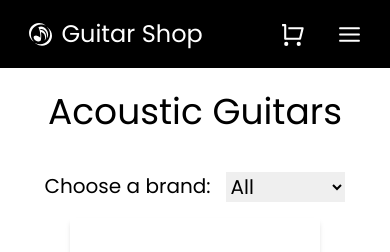
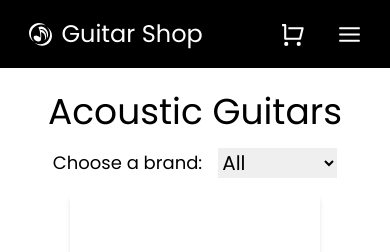
Before and after one commit to carlospsvieira/Guitar-Shop, a React (Vite) app: page /acoustic in a window 390 px wide. Shown: the top 252 px of the page. Built offline with nearby package versions, Linux system fonts and the light colour scheme.

Commit message:
adds toastify to login button

```diff
--- a/package.json
+++ b/package.json
@@ -15,7 +15,8 @@
     "react-dom": "^18.2.0",
     "react-icons": "^4.7.1",
     "react-router-dom": "^6.8.1",
-    "react-scroll-to-top": "^3.0.0"
+    "react-scroll-to-top": "^3.0.0",
+    "react-toastify": "^9.1.1"
   },
   "devDependencies": {
     "@types/react": "^18.0.27",
--- a/src/App.css
+++ b/src/App.css
@@ -116,4 +116,8 @@
     font-size: medium;
     text-align: center;
   }
+
+  label {
+    font-size: large;
+  }
 }
--- a/src/App.jsx
+++ b/src/App.jsx
@@ -1,5 +1,7 @@
 import { Routes, Route } from "react-router-dom";
 import "./App.css";
+import 'react-toastify/dist/ReactToastify.css'
+import { ToastContainer } from "react-toastify";
 import ScrollToTop from "react-scroll-to-top";
 import Footer from "./components/Footer";
 import Navbar from "./components/Navbar";
@@ -19,6 +21,7 @@ function App() {
       <Navbar />
       <main>
         <ScrollToTop className="px-[5px]" />
+        <ToastContainer limit={1} />
         <Routes>
           <Route path="/" element={<Home />} />
           <Route path="acoustic" element={<Guitars />} />
--- a/src/components/Filter.jsx
+++ b/src/components/Filter.jsx
@@ -30,8 +30,8 @@ function Filter() {
   };
 
   return (
-    <div className="p-10">
-      <div className="flex justify-center gap-4 mb-4 text-xl">
+    <div className="px-10">
+      <div className="flex justify-center items-center gap-4 my-4 text-xl">
         <label htmlFor="brand">Choose a brand: </label>
         <select name="brand" id="brand" onChange={handleChange}>
           <option value="All">All</option>
--- a/src/pages/Login.jsx
+++ b/src/pages/Login.jsx
@@ -1,6 +1,7 @@
 import React, { useContext, useState } from "react";
 import { Link, useNavigate } from "react-router-dom";
 import { Context } from "../context/AddProvider";
+import { toast } from "react-toastify";
 
 function Login() {
   const { user, setUser } = useContext(Context);
@@ -10,7 +11,12 @@ function Login() {
 
   const handleClick = () => {
     localStorage.setItem("user", JSON.stringify(user));
-    navigate("/profile");
+    navigate(-1);
+    toast.success("Welcome!", {
+      position: toast.POSITION.TOP_CENTER,
+      autoClose: 1000,
+      toastId: "do-not-duplicate",
+    });
   };
 
   return (
@@ -34,13 +40,16 @@ function Login() {
       <button
         onClick={handleClick}
         disabled={validPassword}
-        className="px-4 py-2 text-white text-sm bg-black mt-5 mb-2 rounded-md"
+        className="px-4 py-2 text-white text-sm bg-black mt-5 mb-2 rounded-md disabled:bg-slate-600"
       >
         Login
       </button>
       <div>
         <span className="text-sm">
-          Not a member yet? <Link to="/register" className="underline">Sign Up</Link>
+          Not a member yet?{" "}
+          <Link to="/register" className="underline">
+            Sign Up
+          </Link>
         </span>
       </div>
     </div>
```
Also changed, not shown: 1 other file (tests, documents, lock files or other folders).
